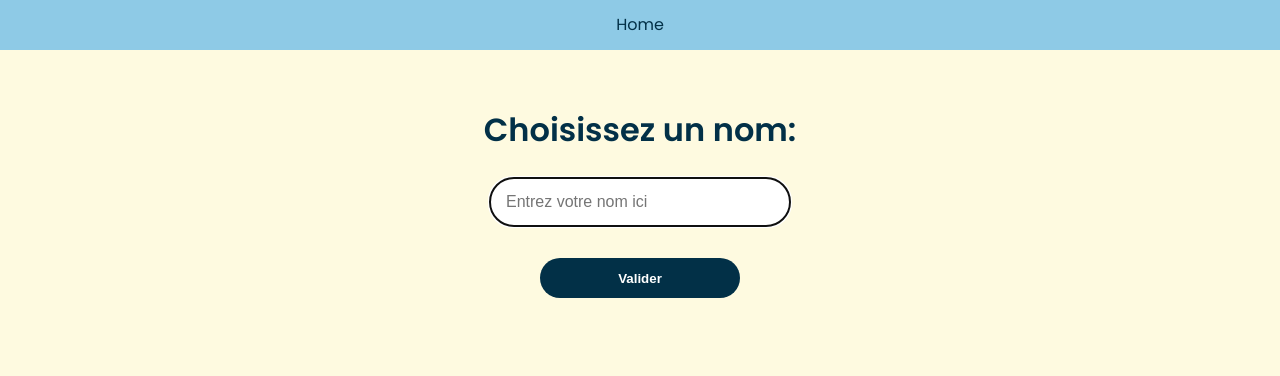
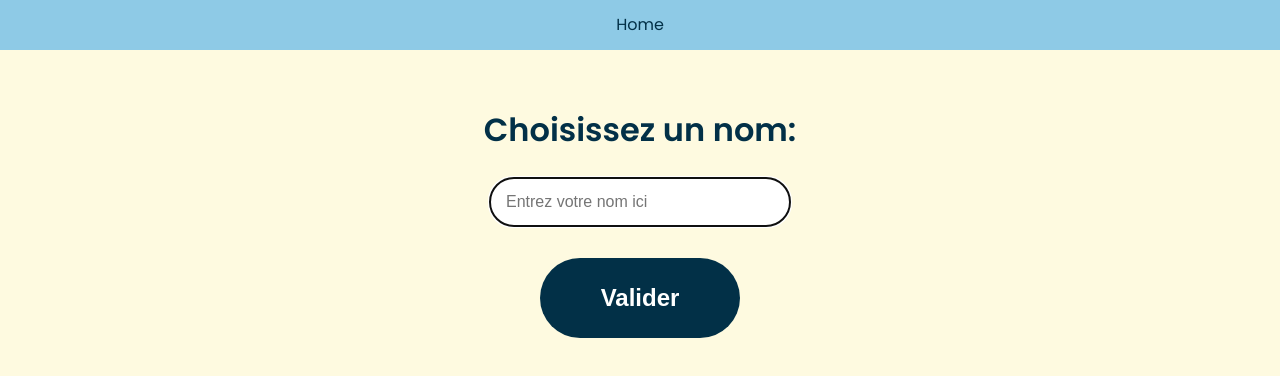
Before and after one commit to rqphy/geo_quizz, a React (Vite) app in the folder client/: page /lobby/1 in a window 1280 px wide. Shown: the top 376 px of the page. Built offline with nearby package versions, Linux system fonts and the light colour scheme; no server answers.

Commit message:
:lipstick: fix lobby name for mible

```diff
--- a/client/src/components/UsernameForm/usernameform.scss
+++ b/client/src/components/UsernameForm/usernameform.scss
@@ -1,3 +1,5 @@
+@import "../../styles/mixins.scss";
+
 .username {
 	display: flex;
 	flex-direction: column;
@@ -12,14 +14,21 @@
 		border: none;
 		padding: 1rem;
 
+		@include small {
+			font-size: 1.5rem;
+			height: 5rem;
+			width: 90vw;
+		}
+
 		&--error {
 			border: 2px solid var(--color-error);
-
 		}
 	}
 
 	&__button {
 		width: 200px;
+		font-size: 1.5rem;
+		height: 5rem;
 	}
 
 	&__error {
--- a/client/src/routes/lobby/lobby.scss
+++ b/client/src/routes/lobby/lobby.scss
@@ -1,12 +1,26 @@
+@import "../../styles/mixins.scss";
+
 .lobby {
 	display: flex;
 	flex-direction: column;
 	align-items: center;
 	margin-top: 4rem;
 
+	height: 80vh;
+	max-height: -webkit-fill-available;
+
+	@include small {
+		margin: 1rem 0 0;
+		justify-content: center;
+	}
+
 	h2 {
 		font-size: 2rem;
 		font-weight: 600;
+
+		@include small {
+			font-size: 2.3rem;
+		}
 	}
 
 	&__creation,
```
